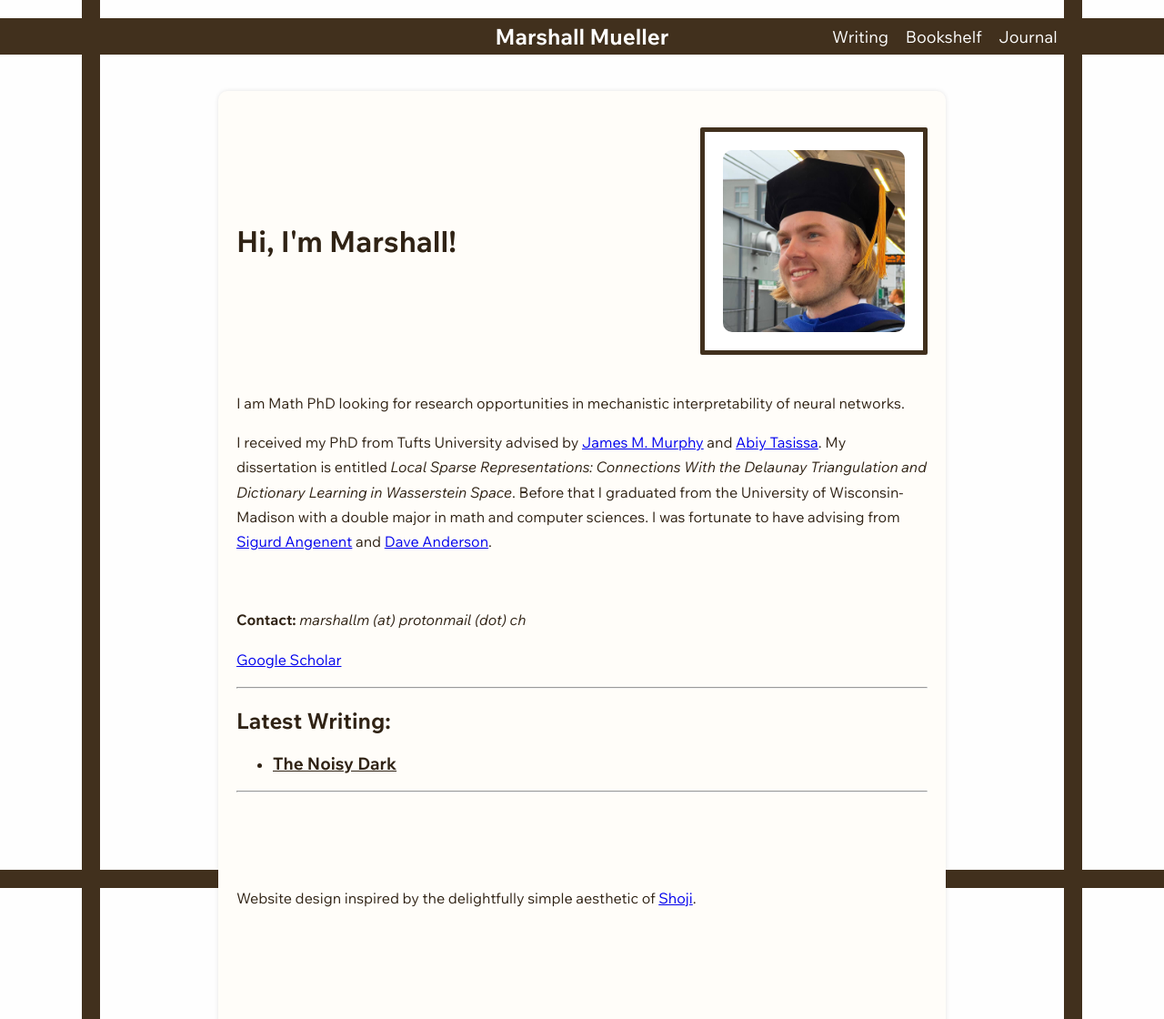
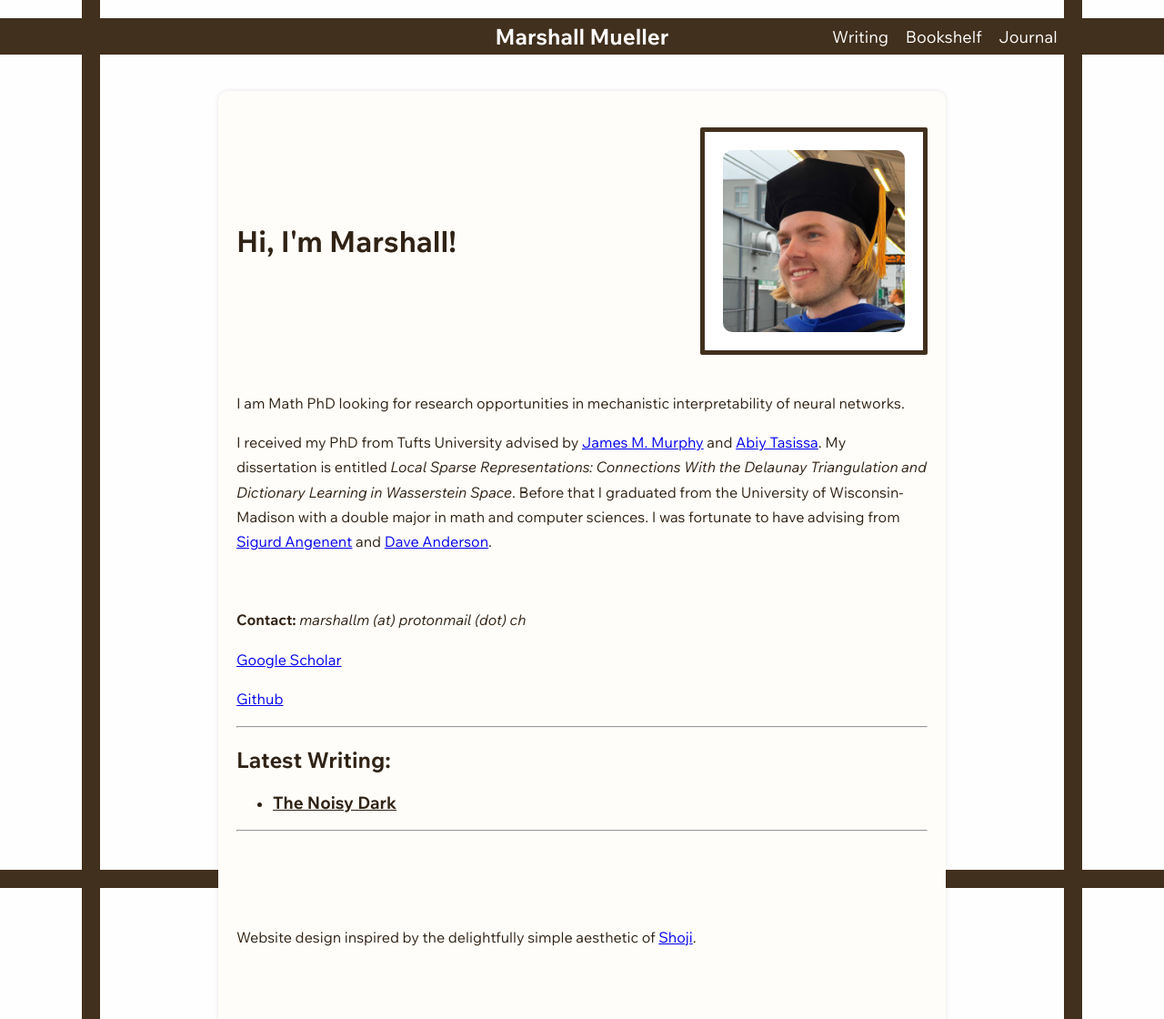
Before and after one commit to MarshMue/marshmue.github.io, a Jekyll site: the page built from index.md, in a window 1280 px wide. Shown: the whole page at 91% size. Built offline with Jekyll 4.4.1, drawn with Linux system fonts in a browser that asks for light colours.

Commit message:
added github

```diff
--- a/index.md
+++ b/index.md
@@ -21,6 +21,8 @@ I received my PhD from Tufts University advised by [James M. Murphy](https://jmu
 
 [Google Scholar](https://scholar.google.com/citations?user=yH_Kz7IAAAAJ&hl=en)
 
+[Github](https://github.com/MarshMue)
+
 ---
 
 ## Latest Writing:
```
